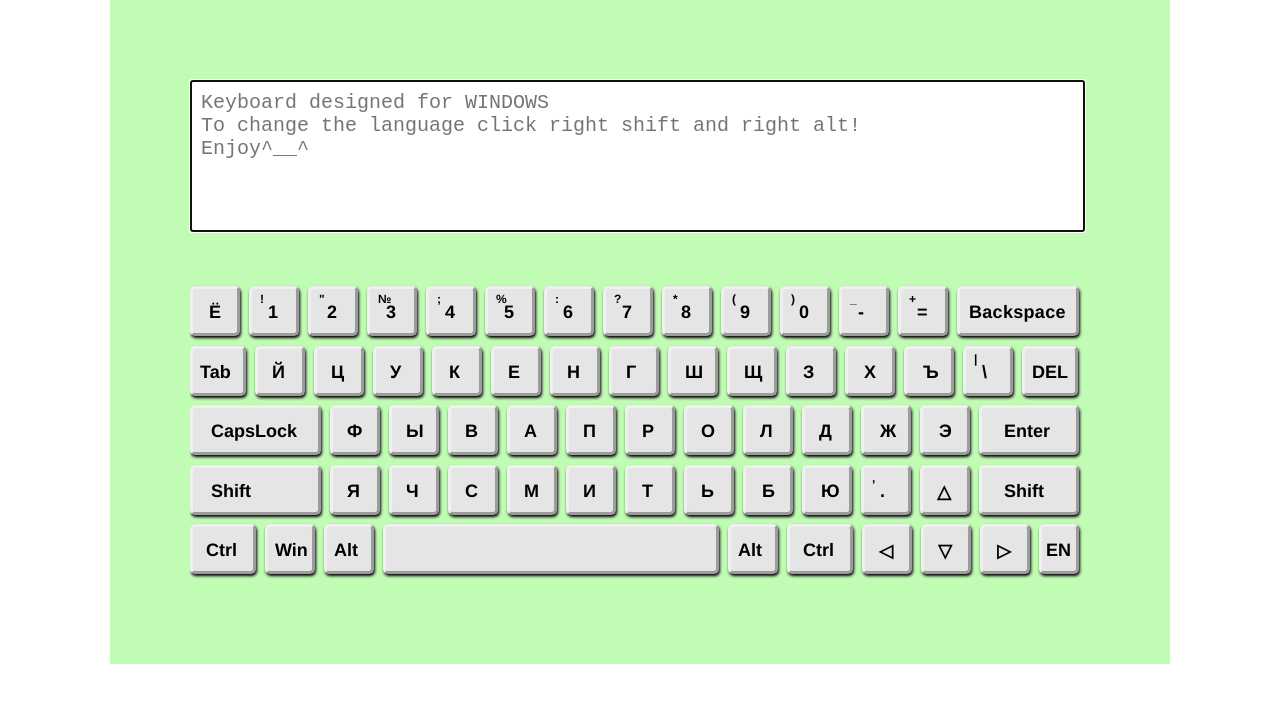
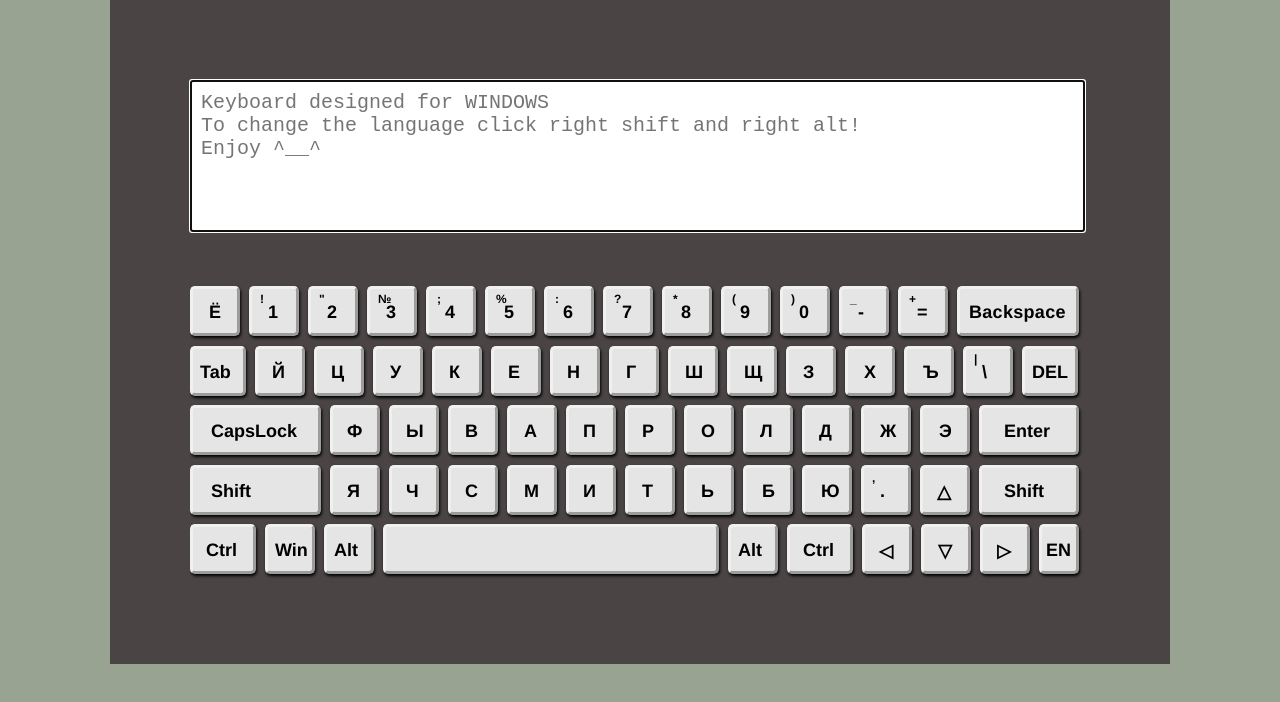
Before and after one commit to khvalkoilya/virtual-keyboard, a plain HTML site: page index.html in a window 1280 px wide. Drawn offline with Linux system fonts and the light colour scheme.

Commit message:
feat: change colors on background

```diff
--- a/src/script.js
+++ b/src/script.js
@@ -9,7 +9,7 @@ let pressCaps=false;
 let languageOfKeyboard=localStorage.languageOfKeyboard || 'ru';
 let cursor;
 document.querySelector('textarea').focus();
-document.querySelector('textarea').setAttribute('placeholder',"Keyboard designed for WINDOWS\nTo change the language click right shift and right alt!\nEnjoy^__^");
+document.querySelector('textarea').setAttribute('placeholder',"Keyboard designed for WINDOWS\nTo change the language click right shift and right alt!\nEnjoy ^__^");
 document.querySelector('body').setAttribute('onselectstart', "return false");
 function createBase() {
     let main=document.createElement('main');
--- a/style/style.scss
+++ b/style/style.scss
@@ -1,13 +1,13 @@
 body {
     margin: 0;
-    background-color: #ffffff;
+    background-color: #98a392;
 }
 
 main {
     padding: 80px;
     width: 900px;
     margin: 0 auto;
-    background-color: #c0fcb4;
+    background-color: #4a4444;
     font-family: Helvetica, Arial, sans-serif;
 }
 
```
Also changed, not shown: style/style.css.
